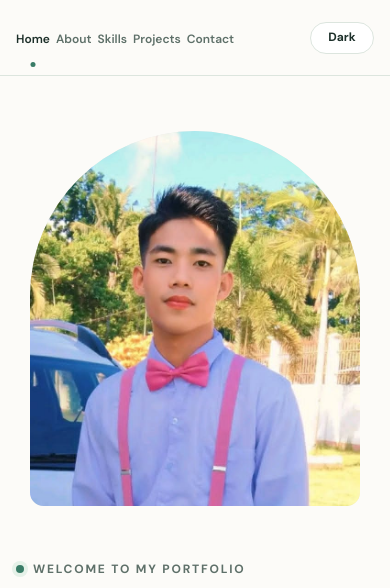
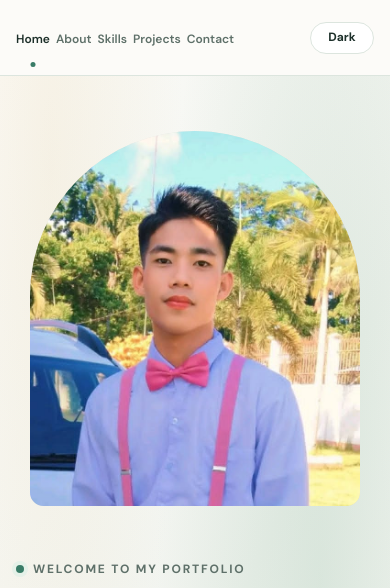
Before and after one commit to josh200411700/LAROMBE-Project-1, a plain HTML site: page index.html in a window 390 px wide. Shown: the top 588 px of the page. Drawn offline with Linux system fonts and the light colour scheme.

Commit message:
add gradient backgrounds to landing page

```diff
--- a/style.css
+++ b/style.css
@@ -14,6 +14,8 @@
     --button-bg: #285d4d;
     --button-text: #ffffff;
     --button-hover: #1e493c;
+    --hero-glow: rgba(105, 163, 130, 0.18);
+    --hero-warm-glow: rgba(227, 205, 157, 0.20);
 }
 
 * {
@@ -186,6 +188,8 @@ body:has(.theme-toggle:checked) {
     --button-bg: #91c9a7;
     --button-text: #15231b;
     --button-hover: #a6d9b8;
+    --hero-glow: rgba(77, 135, 105, 0.23);
+    --hero-warm-glow: rgba(126, 117, 75, 0.10);
 }
 
 body:has(#about:target) .nav-links a[href="#home"],
@@ -229,15 +233,25 @@ section {
     scroll-margin-top: 76px;
 }
 
-#home,
 #about,
 #contact {
     width: min(1120px, calc(100% - 48px));
     margin-inline: auto;
 }
 
+#home {
+    width: 100%;
+    background:
+        radial-gradient(ellipse 42% 78% at 82% 44%, var(--hero-glow), transparent 100%),
+        radial-gradient(ellipse 34% 64% at 13% 8%, var(--hero-warm-glow), transparent 100%),
+        linear-gradient(115deg, var(--paper) 0%, var(--cream) 52%, var(--paper) 100%);
+    transition: background 250ms ease;
+}
+
 .home-container {
+    width: min(1120px, calc(100% - 48px));
     min-height: 620px;
+    margin-inline: auto;
     display: grid;
     grid-template-columns: 0.92fr 1.08fr;
     align-items: center;
@@ -783,13 +797,13 @@ section {
         font-size: 18px;
     }
 
-    #home,
     #about,
     #contact {
         width: calc(100% - 32px);
     }
 
     .home-container {
+        width: calc(100% - 32px);
         grid-template-columns: 1fr;
         gap: 38px;
         padding-block: 55px 75px;
```
